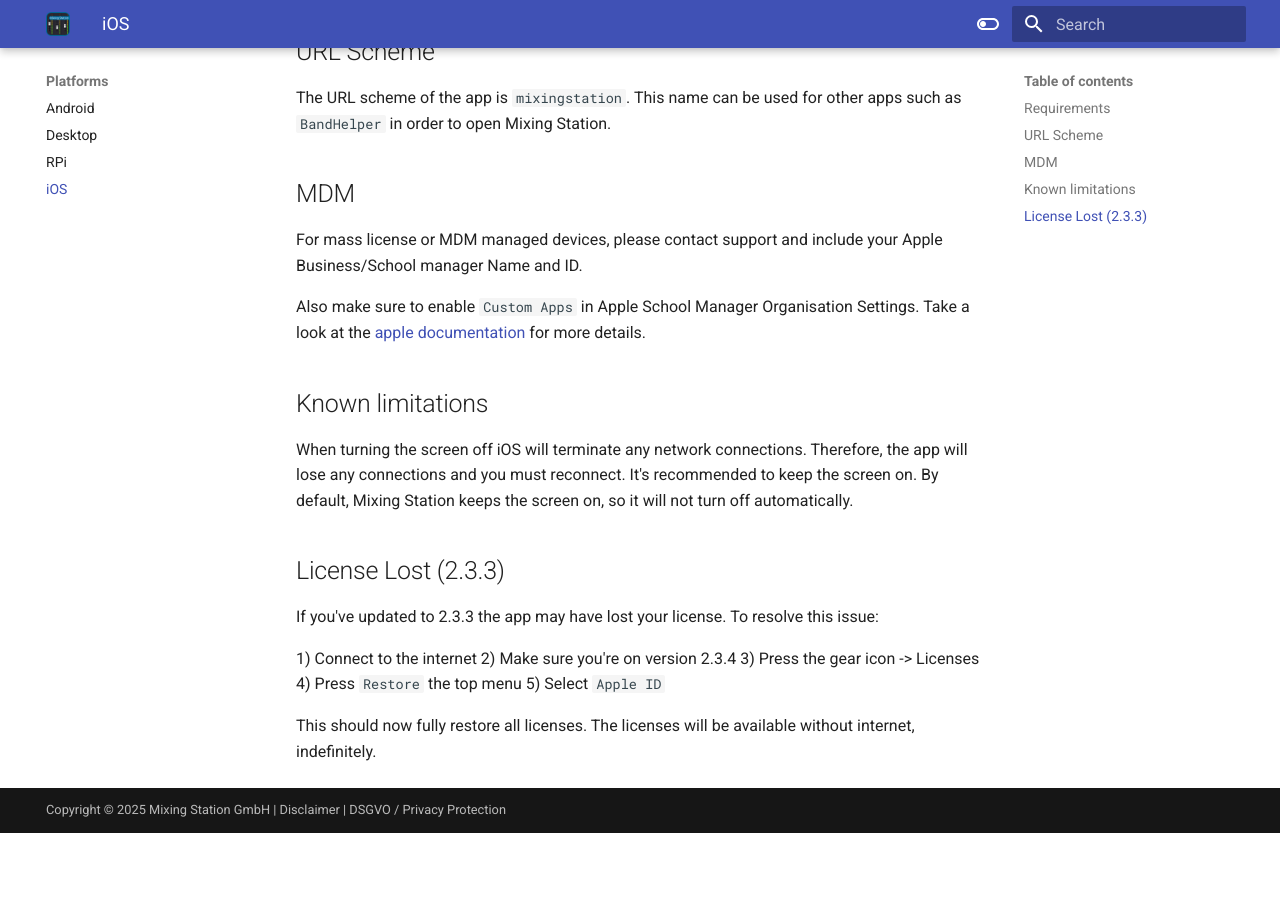
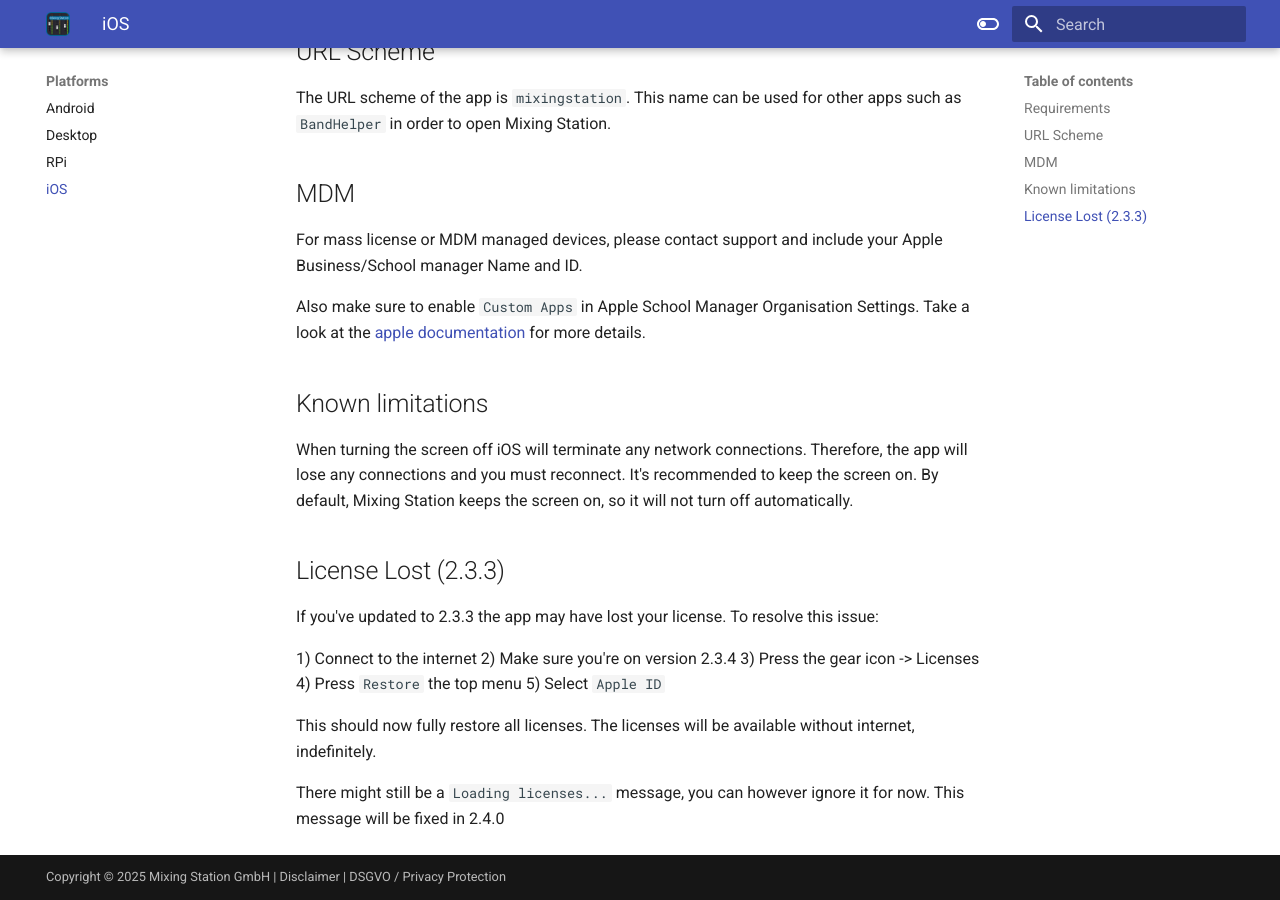
Before and after one commit to davidgiga1993/mixing-station-docs, an MkDocs documentation site: the page built from docs/platforms/ios.md, in a window 1280 px wide and 900 px high, scrolled down 507 px. Built offline with MkDocs 1.6.1 and Material for MkDocs 9.7.7, drawn with Linux system fonts in a browser that asks for light colours; before the commit the page ends 1340 px from its top, so only the background shows below that.

Commit message:
chore: clarify ios license issue

```diff
--- a/docs/platforms/ios.md
+++ b/docs/platforms/ios.md
@@ -41,3 +41,6 @@
 5) Select `Apple ID`
 
 This should now fully restore all licenses. The licenses will be available without internet, indefinitely.
+
+There might still be a `Loading licenses...` message, you can however ignore it for now.
+This message will be fixed in 2.4.0
```
